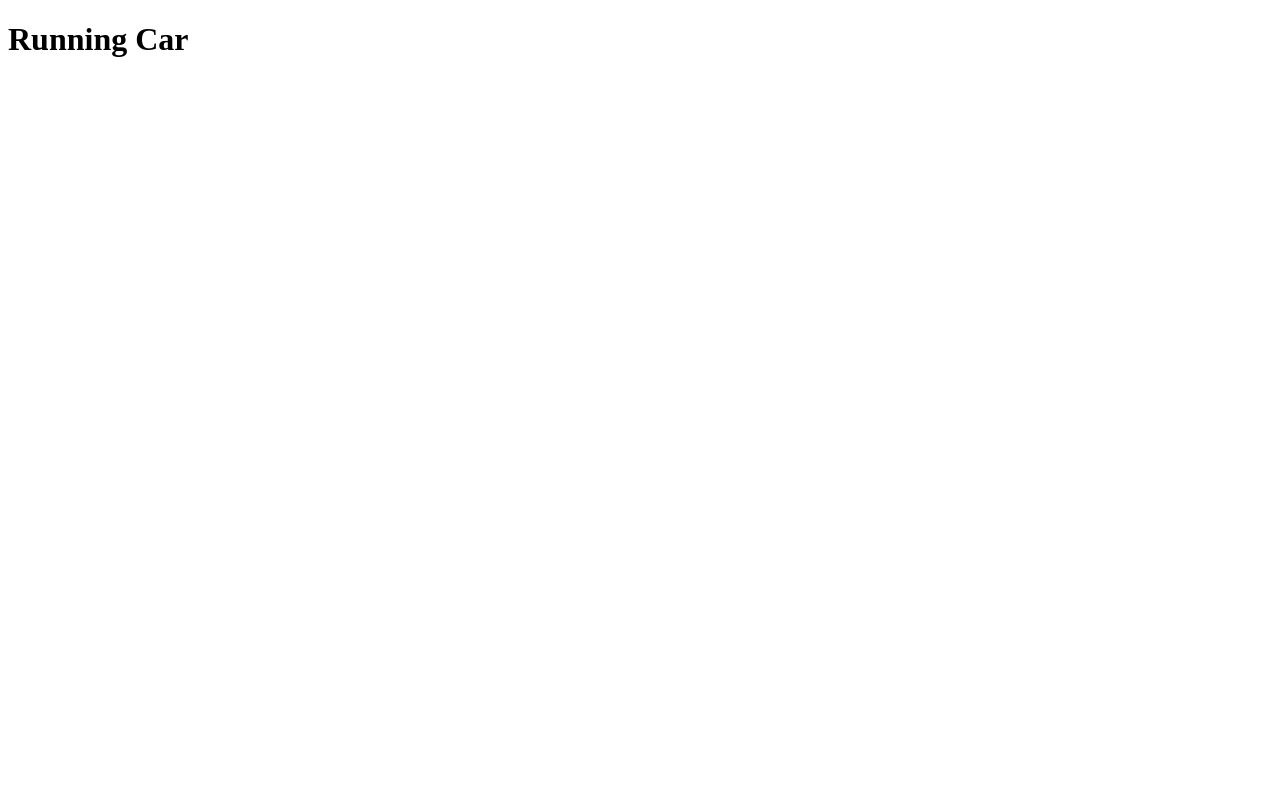
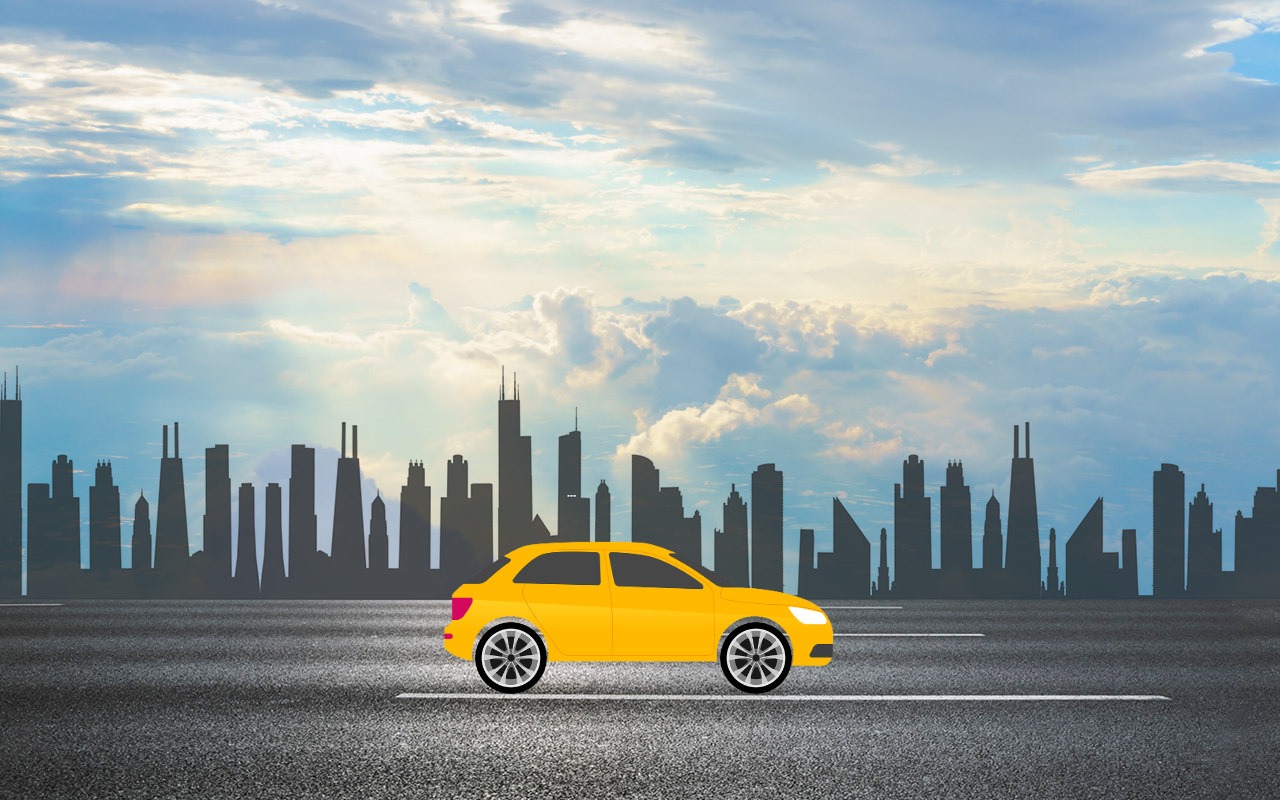
Before and after one commit to krish-nair/carAnimation, a plain HTML site: page index.html in a window 1280 px wide. Drawn offline with Linux system fonts and the light colour scheme.

Commit message:
Added car animation

```diff
--- a/index.html
+++ b/index.html
@@ -8,6 +8,16 @@
     <link rel="stylesheet" href="./style.css" />
   </head>
   <body>
-    <h1>Running Car</h1>
+    <div class="hero">
+      <div class="highway"></div>
+      <div class="city"></div>
+      <div class="car">
+        <img src="./car.png" />
+      </div>
+      <div class="wheel">
+        <img src="./wheel.png" alt="wheel" class="back-wheel" />
+        <img src="./wheel.png" alt="wheel" class="front-wheel" />
+      </div>
+    </div>
   </body>
 </html>
--- a/style.css
+++ b/style.css
@@ -0,0 +1,110 @@
+* {
+  margin: 0;
+  padding: 0;
+}
+
+.hero {
+  width: 100%;
+  height: 100vh;
+  background-image: url("./sky.jpg");
+  background-size: cover;
+  background-position: center;
+  position: relative;
+  overflow-x: hidden;
+}
+
+.highway {
+  height: 200px;
+  width: 500%;
+  display: block;
+  background-image: url("./road.jpg");
+  position: absolute;
+  z-index: 1;
+  bottom: 0;
+  left: 0;
+  right: 0;
+  background-repeat: repeat-x;
+  animation: highway 5s linear infinite;
+}
+
+.city {
+  height: 250px;
+  width: 500%;
+  display: block;
+  background-image: url("./city.png");
+  position: absolute;
+  z-index: 1;
+  bottom: 200px;
+  left: 0;
+  right: 0;
+  background-repeat: repeat-x;
+  animation: city 20s linear infinite;
+}
+
+.car {
+  width: 400px;
+  left: 50%;
+  bottom: 100px;
+  transform: translateX(-50%);
+  position: absolute;
+  z-index: 2;
+}
+
+.car img {
+  width: 100%;
+  animation: car 1s linear infinite;
+}
+
+.wheel {
+  left: 50%;
+  bottom: 178px;
+  transform: translateX(-50%);
+  position: absolute;
+  z-index: 2;
+}
+
+.wheel img {
+  height: 72px;
+  width: 72px;
+  animation: wheels 1s linear infinite;
+}
+
+.back-wheel {
+  left: -165px;
+  position: absolute;
+}
+
+.front-wheel {
+  left: 80px;
+  position: absolute;
+}
+
+@keyframes highway {
+  100% {
+    transform: translate(-3500px);
+  }
+}
+
+@keyframes city {
+  100% {
+    transform: translate(-1500px);
+  }
+}
+
+@keyframes car {
+  100% {
+    transform: translate(-1px);
+  }
+  50% {
+    transform: translate(1px);
+  }
+  0% {
+    transform: translate(-1px);
+  }
+}
+
+@keyframes wheels {
+  100% {
+    transform: rotate(360deg);
+  }
+}
```
Also changed, not shown: car.png (added), city.png (added), road.jpg (added), sky.jpg (added), wheel.png (added), 1 other file.
